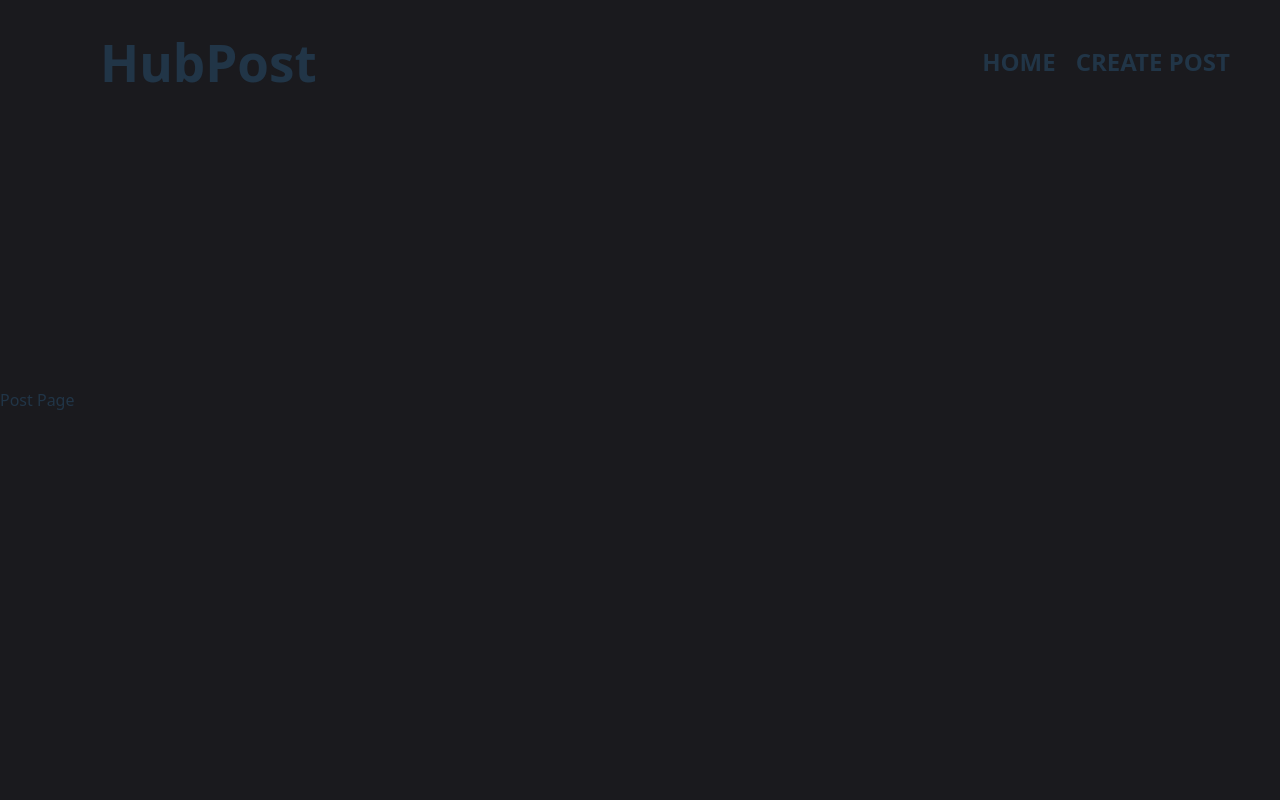
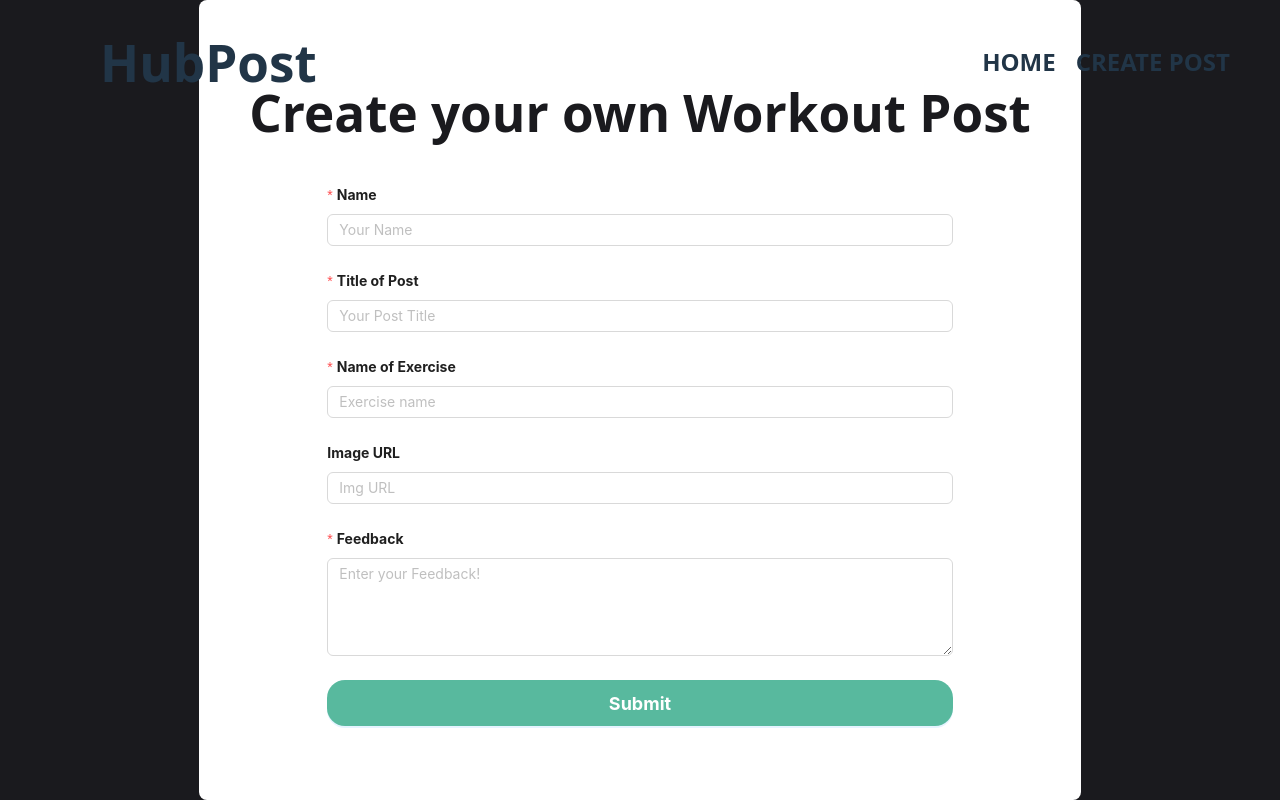
Before and after one commit to Aiden-Barrera/WEB102-FinalProject, a React (Vite) app in the folder hubpost/: page /createPost in a window 1280 px wide. Built offline with nearby package versions, Linux system fonts and the light colour scheme.

Commit message:
Added Create Post Functionality and getting started with Edit Post

```diff
--- a/hubpost/package.json
+++ b/hubpost/package.json
@@ -11,6 +11,7 @@
   },
   "dependencies": {
     "@supabase/supabase-js": "^2.49.4",
+    "antd": "^5.24.8",
     "dayjs": "^1.11.13",
     "react": "^19.0.0",
     "react-dom": "^19.0.0",
--- a/hubpost/src/App.jsx
+++ b/hubpost/src/App.jsx
@@ -3,6 +3,7 @@ import {Routes, Route} from 'react-router-dom'
 import './App.css'
 import Navbar from './pages/Navbar'
 import Home from './pages/Home'
+import CreatePost from './pages/CreatePost'
 
 function App() {
   const [count, setCount] = useState(0)
@@ -12,7 +13,7 @@ function App() {
       <Navbar />
       <Routes>
         <Route path='/' element={<Home />}/>
-        <Route path='/createPost' element={<div>Post Page</div>}/>
+        <Route path='/createPost' element={<CreatePost />}/>
       </Routes>
     </>
   )
--- a/hubpost/src/components/PostCard.jsx
+++ b/hubpost/src/components/PostCard.jsx
@@ -2,10 +2,12 @@ import { useEffect, useState } from "react"
 import "./../App.css"
 import dayjs from "dayjs"
 import { supabase } from "../Client"
+import { Modal } from "antd"
 
 
 const PostCard = ({id, name, title, exercise, imgURL, feedback, likes, created, postLiked}) => {
     const [date, setDate] = useState(() => dayjs())
+    const [isModalOpen, setIsModalOpen] = useState(false)
 
     useEffect(() => {
         setDate(dayjs(created))
@@ -19,6 +21,8 @@ const PostCard = ({id, name, title, exercise, imgURL, feedback, likes, created,
     }
 
     return (
+        <>
+
             <div className="card">
                 <div className="card-header">
                     <h3>{name}</h3>
@@ -31,8 +35,13 @@ const PostCard = ({id, name, title, exercise, imgURL, feedback, likes, created,
                 <div className="card-footer">
                     <img src="like.svg" alt="Like Button" onClick={handleClick}/>
                     <p>{likes}</p>
+                    <img src="edit.svg" alt="Edit Button" style={{marginLeft: "auto"}} onClick={() => setIsModalOpen(true)}/>
                 </div>
             </div>
+            <Modal open={isModalOpen} onCancel={() => setIsModalOpen(false)} footer={false}>
+                <p>Hello World</p>
+            </Modal>
+        </>
     )
 }
 
--- /dev/null
+++ b/hubpost/src/pages/CreatePost.jsx
@@ -0,0 +1,105 @@
+import { useState, useEffect } from "react"
+import { supabase } from "../Client"
+import { Form, Input, Button } from "antd";
+import { useNavigate } from "react-router-dom"
+const { TextArea } = Input;
+
+
+const CreatePost = () => {
+    const [form] = Form.useForm()
+    const navigate = useNavigate()
+
+    useEffect(() => {
+        form.resetFields()
+    }, [])
+
+    const onFinish = async (value) => {
+        const body = {
+            name: value.name,
+            exercise_name: value.exercise_name,
+            feedback: value.feedback,
+            imageURL: value?.imageURL,
+            post_title: value.post_title
+        }
+        await supabase.from("Posts")
+            .insert(body)
+            .select()
+        form.resetFields()
+        navigate("/", {
+            state: { postCreated: true }
+        })
+    }
+
+    const onFail = (value) => {
+        console.log(value)
+        form.resetFields()
+    }
+
+    return (
+        <>
+            <div style={{display: "flex", flexDirection: "column", justifyContent: "center", alignItems: "center", width: "100vw", height: "90vh"}}>
+                <div style={{display: "flex", flexDirection: "column", justifyContent: "center", alignItems: "center", color: "rgb(26, 26, 30)", gap: "10px", backgroundColor: "#ffffff", padding: "50px", borderRadius: "8px"}}>
+                    <h1>Create your own Workout Post</h1>
+                    <div style={{display: "flex", flexDirection: "column", width: "80%", justifyContent: "center", alignItems: "center", color: "rgb(26, 26, 30)"}}>
+
+                        <Form form={form} layout="vertical" onFinish={onFinish} onFinishFailed={onFail} autoComplete="off" style={{width: "100%"}}>
+                            <Form.Item name="name" label={<span style={{fontWeight: "700"}}>Name</span>} rules={[
+                                {
+                                    required: true,
+                                    message: "Please input your Name!"
+                                },
+                                {
+                                    pattern: /^[a-zA-Z\s]+$/,
+                                    message: "Digits aren't allowed!"
+                                },
+                            ]}
+                            validateTrigger="onSubmit">
+                                <Input placeholder="Your Name"/>
+                            </Form.Item>
+                            <Form.Item name="post_title" label={<span style={{fontWeight: "700"}}>Title of Post</span>} rules={[
+                                {
+                                    required: true,
+                                    message: "Please input your Post Title!"
+                                },
+                            ]}
+                            validateTrigger="onSubmit">
+                                <Input placeholder="Your Post Title"/>
+                            </Form.Item>
+                            <Form.Item name="exercise_name" label={<span style={{fontWeight: "700"}}>Name of Exercise</span>} rules={[
+                                {
+                                    required: true,
+                                    message: "Please input your Exercise Name!"
+                                },
+                                {
+                                    pattern: /^[a-zA-Z\s]+$/,
+                                    message: "Digits and Special Chars aren't allowed!"
+                                },
+                            ]}
+                            validateTrigger="onSubmit">
+                                <Input placeholder="Exercise name"/>
+                            </Form.Item>
+                            <Form.Item name="imageURL" label={<span style={{fontWeight: "700"}}>Image URL</span>} validateTrigger="onSubmit">
+                                <Input placeholder="Img URL" />
+                            </Form.Item>
+                            <Form.Item name="feedback" label={<span style={{fontWeight: "700"}}>Feedback</span>} rules={[
+                                {
+                                    required: true,
+                                    message: "Please input your Feedback!"
+                                },
+                            ]}
+                            validateTrigger="onSubmit">
+                                <TextArea rows={4} placeholder="Enter your Feedback!"/>
+                            </Form.Item>
+                            <Form.Item>
+                                <Button type="primary" htmlType="submit"
+                                    style={{width: "100%", borderRadius: "18px", padding: "22px 0px", backgroundColor: "rgb(88,185,158)", fontSize: "18px", fontWeight: "700"}}>Submit</Button>
+                            </Form.Item>
+                        </Form>
+                    </div>
+                </div>
+            </div>
+        </>
+    )
+}
+
+export default CreatePost
--- a/hubpost/src/pages/Home.jsx
+++ b/hubpost/src/pages/Home.jsx
@@ -1,10 +1,24 @@
 import { useState, useEffect } from "react"
+import { useLocation } from "react-router-dom";
 import { supabase } from "../Client"
+import {notification} from "antd"
 import PostCard from "../components/PostCard"
 
 const Home = () => {
     const [posts, setPosts] = useState(null)
     const [postLiked, setPostLiked] = useState(false)
+    const [api, contextHolder] = notification.useNotification();
+    const location = useLocation()
+
+    useEffect(() => {
+        if (location.state?.postCreated) {
+            api.open({
+                message: 'Success!',
+                description:
+                    `Workout Post Successfully Created!`,
+            });
+        }
+    }, [location.state])
 
     const fetchPosts = async () => {
         const {data} = await supabase.from("Posts")
@@ -20,13 +34,22 @@ const Home = () => {
 
     return (
         <>
+            {contextHolder}
             <div style={{display: "flex", justifyContent: "center", alignItems: "center", width: "100vw", height: "90vh", color: "rgb(239,239,240)"}}>
                 <h1>Welcome to <span style={{fontWeight: "700", color: "rgb(88,185,158)"}}>hubPost</span></h1>
             </div>
-            <div style={{display: "flex", justifyContent: "center", backgroundColor: "rgb(239,239,240)", width: "100vw", height: "auto", padding: "50px"}}>
-                {posts?.map((post, index) => (
-                    <PostCard key={index} id={post.id} name={post.name} title={post.post_title} exercise={post.exercise_name} imgURL={post.imageURL} feedback={post.feedback} likes={post.post_likes} created={post.created_at} postLiked={setPostLiked}/>
-                ))}
+            <div style={{display: "flex", flexDirection: "column", gap: "20px", justifyContent: "center", backgroundColor: "rgb(239,239,240)", width: "100vw", height: "auto", padding: "50px"}}>
+                <h1 style={{color: "rgb(26, 26, 30)"}}>Community Workout Post</h1>
+                <div style={{
+                    display: "flex",
+                    flexWrap: "wrap",
+                    gap: "30px",
+                    justifyContent: "center",
+                }}>
+                    {posts?.map((post, index) => (
+                        <PostCard key={index} id={post.id} name={post.name} title={post.post_title} exercise={post.exercise_name} imgURL={post.imageURL} feedback={post.feedback} likes={post.post_likes} created={post.created_at} postLiked={setPostLiked}/>
+                    ))}
+                </div>
             </div>
         </>
     )
```
Also changed, not shown: hubpost/public/edit.svg (added), 1 other file (tests, documents, lock files or other folders). Lines whose indentation alone changed are shown as unchanged.
